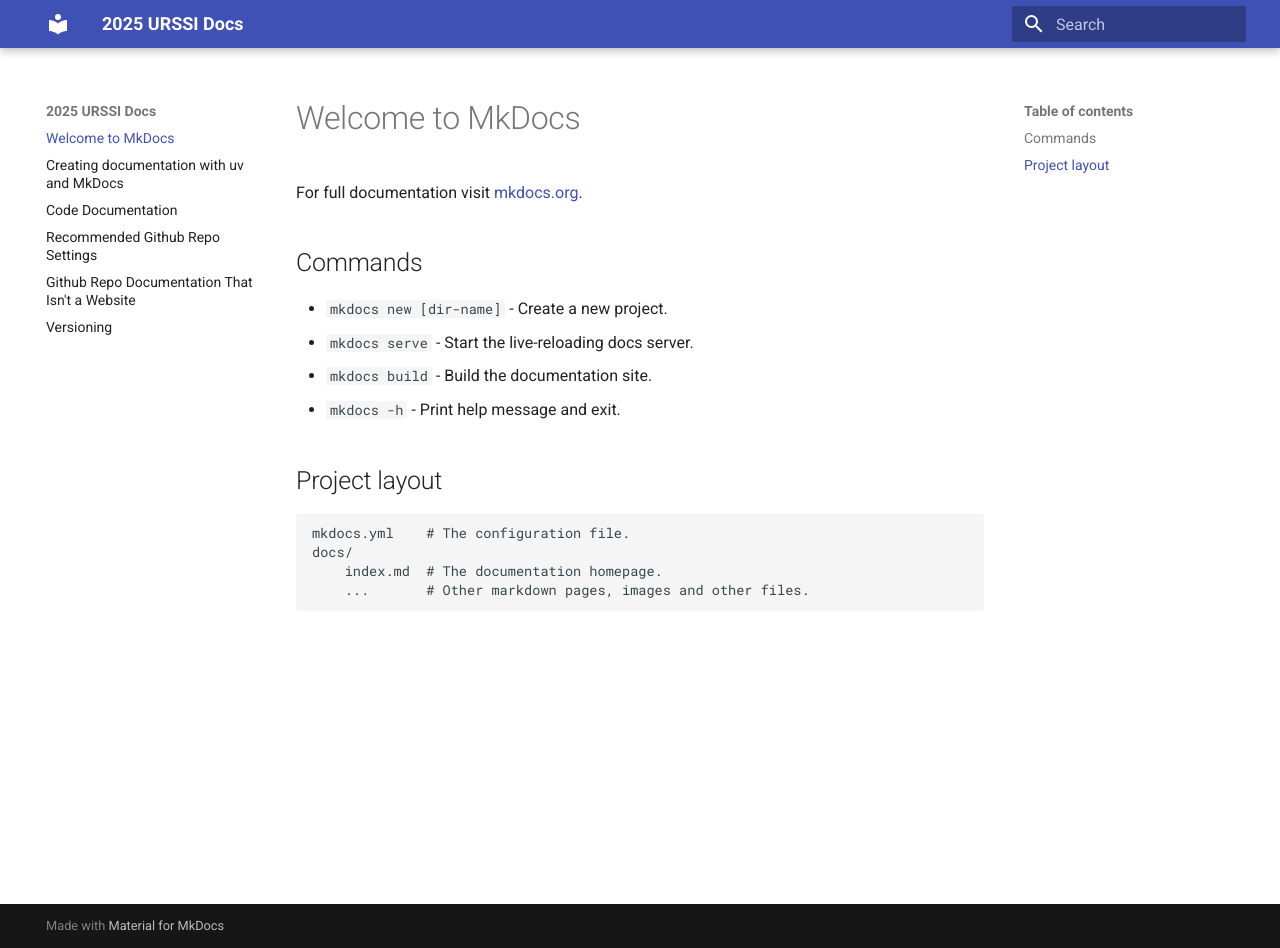
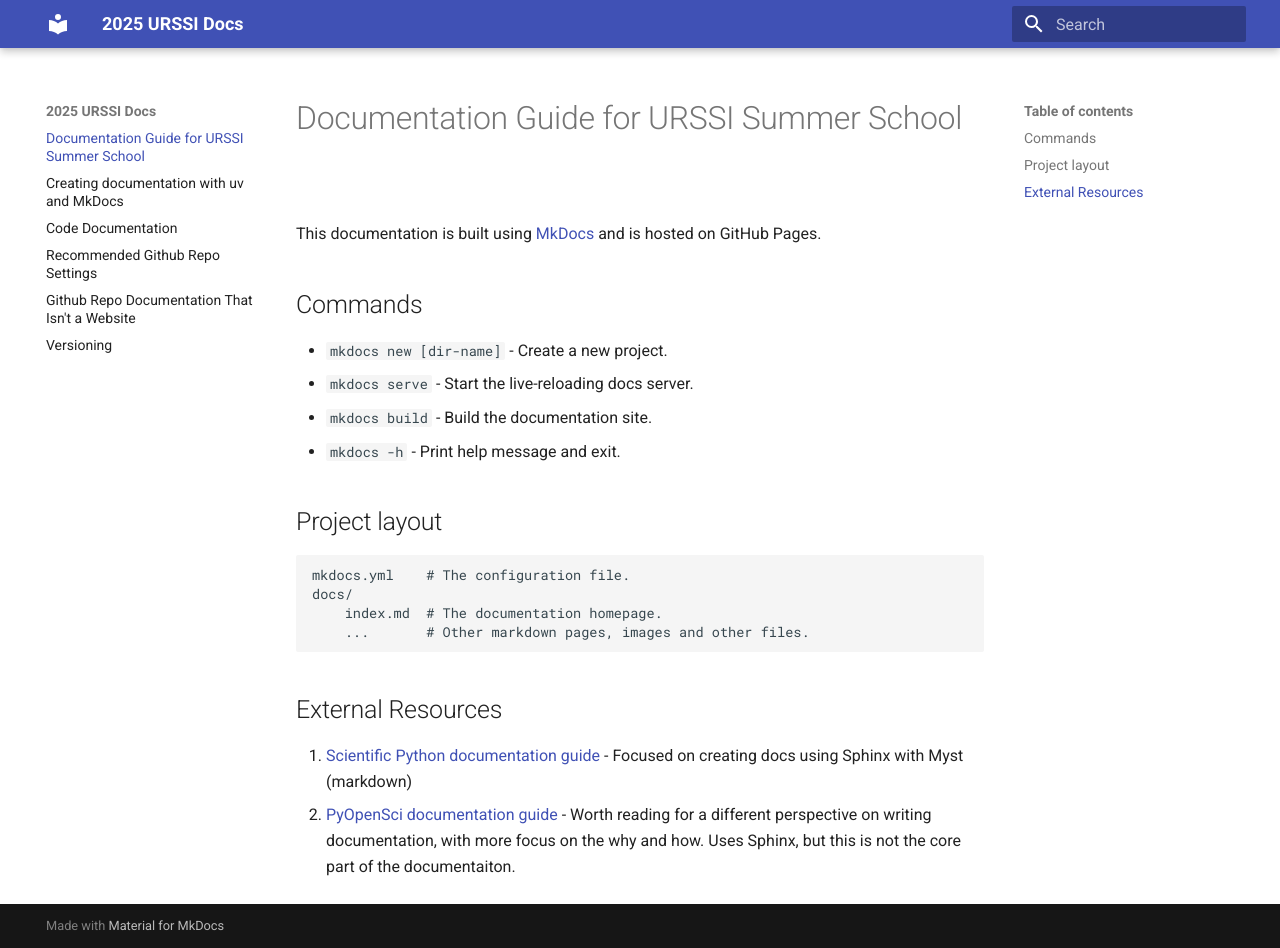
Before and after one commit to TimMonko/urssi-docs, an MkDocs documentation site: the page built from docs/index.md, in a window 1280 px wide and 948 px high. Built offline with MkDocs 1.6.1 and Material for MkDocs 9.7.7, drawn with Linux system fonts in a browser that asks for light colours.

Commit message:
add explosion of stuff

```diff
--- a/docs/index.md
+++ b/docs/index.md
@@ -1,6 +1,6 @@
-# Welcome to MkDocs
+# Documentation Guide for URSSI Summer School
 
-For full documentation visit [mkdocs.org](https://www.mkdocs.org).
+This documentation is built using [MkDocs](https://www.mkdocs.org/) and is hosted on GitHub Pages.
 
 ## Commands
 
@@ -15,3 +15,8 @@
     docs/
         index.md  # The documentation homepage.
         ...       # Other markdown pages, images and other files.
+
+## External Resources
+
+1. [Scientific Python documentation guide](https://learn.scientific-python.org/development/guides/docs/) - Focused on creating docs using Sphinx with Myst (markdown)
+2. [PyOpenSci documentation guide](https://www.pyopensci.org/python-package-guide/documentation/index.html) - Worth reading for a different perspective on writing documentation, with more focus on the why and how. Uses Sphinx, but this is not the core part of the documentaiton.
--- a/mkdocs.yml
+++ b/mkdocs.yml
@@ -2,3 +2,19 @@
 site_url: https://timmonko.github.io/urssi-docs/
 theme:
   name: material
+
+markdown_extensions:
+  - admonition
+
+  - toc:
+      permalink: true
+
+  # Python Markdown Extensions
+  - pymdownx.highlight
+  - pymdownx.superfences
+  - pymdownx.inlinehilite
+  - pymdownx.emoji:
+      emoji_index: !!python/name:material.extensions.emoji.twemoji
+      emoji_generator: !!python/name:material.extensions.emoji.to_svg
+  - pymdownx.tabbed:
+      alternate_style: true
```
Also changed, not shown: docs/docstrings.md (+5 -4 lines).
